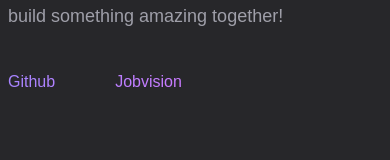
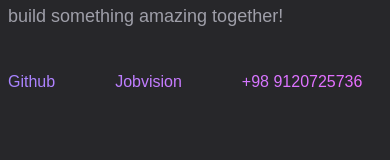
Before and after one commit to zeynabmaleki/portfolio-nextjs, a Next.js app: page / in a window 390 px wide. Shown: the part 5782-5942 px from the top of the page. Built offline with nearby package versions, Linux system fonts and the light colour scheme.

Commit message:
adding phone number

```diff
--- a/app/components/EmailSection.js
+++ b/app/components/EmailSection.js
@@ -77,6 +77,7 @@
                         {/* <FaGithub /> */}
                         <Link href='https://github.com/zeynabmaleki' className='hover:text-zinc-200 '>Github</Link>
                         <Link href='https://jobvision.ir/cv/89898381-004723' className='hover:text-zinc-200 ' >Jobvision </Link>
+                        <span>+98 9120725736</span>
                     </div>
                 </motion.div>
 
```
